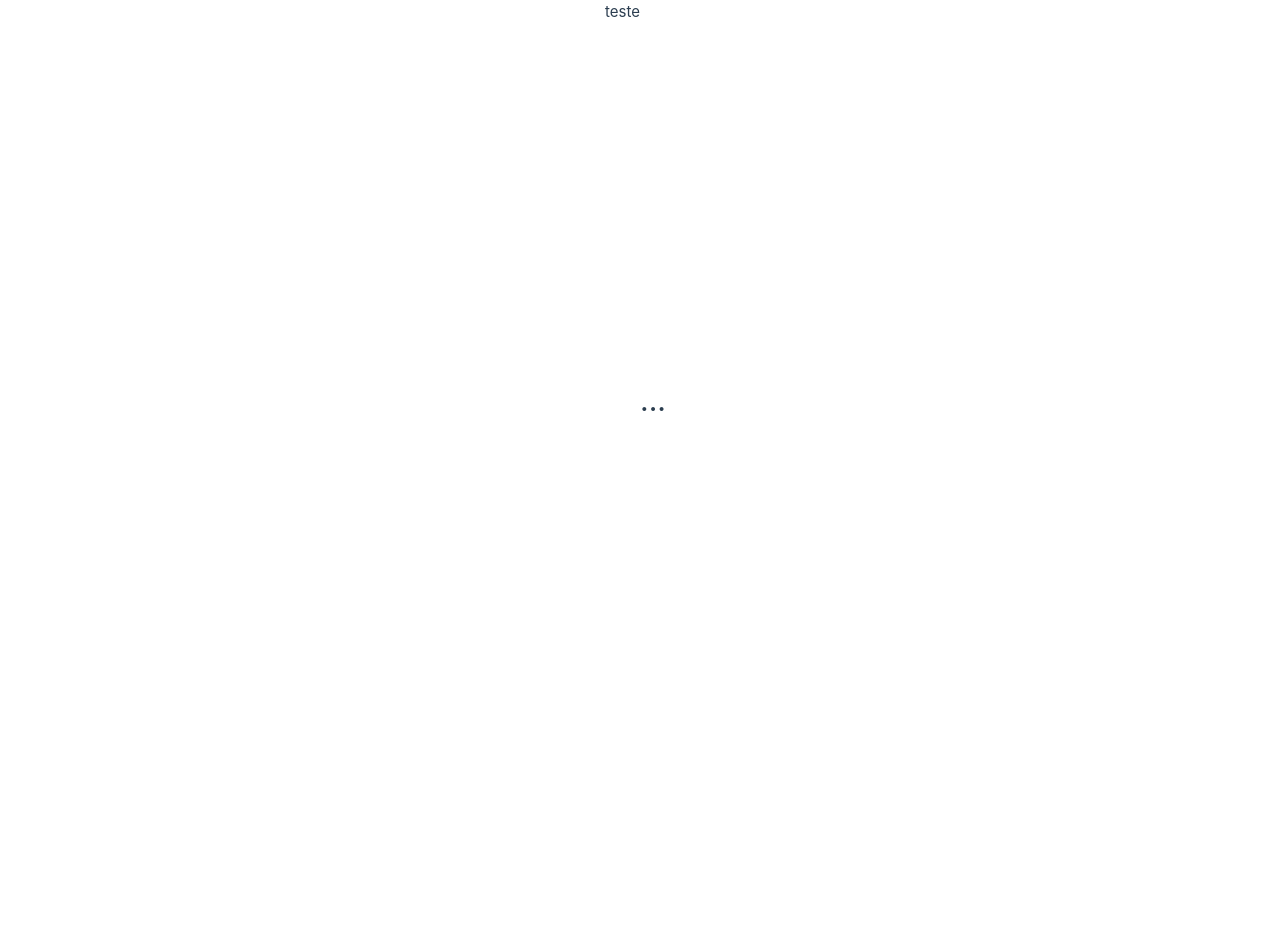
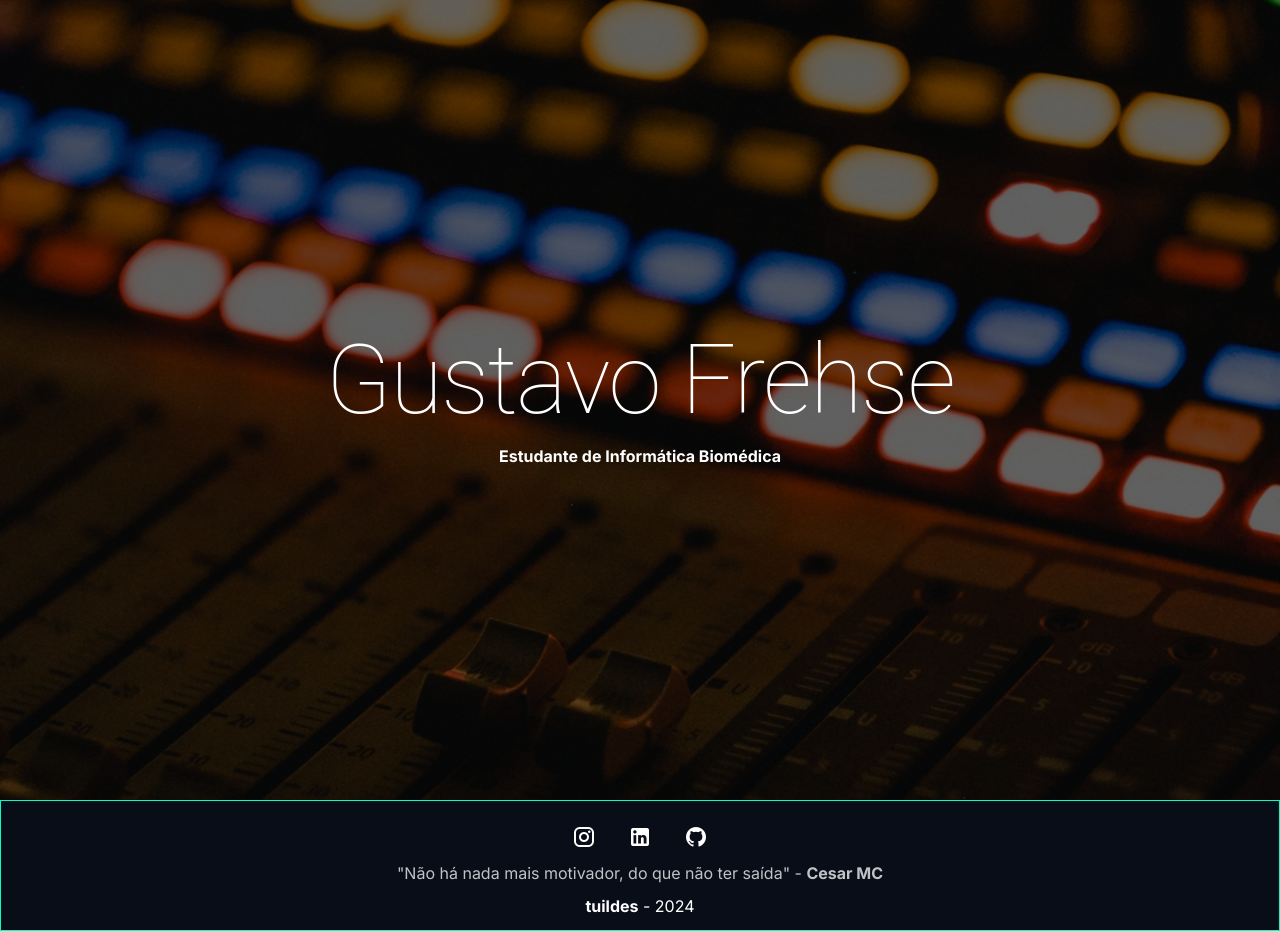
Before and after one commit to tuildes/frehse, a Vue app: page / in a window 1280 px wide. Before the commit the page ends 800 px from the top, so only its background shows below. Built offline with nearby package versions, Linux system fonts and the light colour scheme.

Commit message:
feat: footer e banner semi pronto

```diff
--- a/index.html
+++ b/index.html
@@ -1,10 +1,11 @@
 <!DOCTYPE html>
-<html lang="">
+<html lang="en">
   <head>
     <meta charset="UTF-8">
     <link rel="icon" href="/favicon.ico">
     <meta name="viewport" content="width=device-width, initial-scale=1.0">
-    <title>Vite App</title>
+    <link href="https://cdn.jsdelivr.net/npm/@mdi/font@5.x/css/materialdesignicons.min.css" rel="stylesheet">
+    <title>Gustavo Frehse</title>
   </head>
   <body>
     <div id="app"></div>
--- a/src/App.vue
+++ b/src/App.vue
@@ -1,11 +1,9 @@
 <script setup>
 import { RouterView } from 'vue-router'
+import Footer from '@/components/layout/footer.vue';
 </script>
 
 <template>
-  <header>
-    teste
-  </header>
-
   <RouterView />
+  <Footer />
 </template>
--- a/src/assets/base.css
+++ /dev/null
@@ -1,86 +0,0 @@
-/* color palette from <https://github.com/vuejs/theme> */
-:root {
-  --vt-c-white: #ffffff;
-  --vt-c-white-soft: #f8f8f8;
-  --vt-c-white-mute: #f2f2f2;
-
-  --vt-c-black: #181818;
-  --vt-c-black-soft: #222222;
-  --vt-c-black-mute: #282828;
-
-  --vt-c-indigo: #2c3e50;
-
-  --vt-c-divider-light-1: rgba(60, 60, 60, 0.29);
-  --vt-c-divider-light-2: rgba(60, 60, 60, 0.12);
-  --vt-c-divider-dark-1: rgba(84, 84, 84, 0.65);
-  --vt-c-divider-dark-2: rgba(84, 84, 84, 0.48);
-
-  --vt-c-text-light-1: var(--vt-c-indigo);
-  --vt-c-text-light-2: rgba(60, 60, 60, 0.66);
-  --vt-c-text-dark-1: var(--vt-c-white);
-  --vt-c-text-dark-2: rgba(235, 235, 235, 0.64);
-}
-
-/* semantic color variables for this project */
-:root {
-  --color-background: var(--vt-c-white);
-  --color-background-soft: var(--vt-c-white-soft);
-  --color-background-mute: var(--vt-c-white-mute);
-
-  --color-border: var(--vt-c-divider-light-2);
-  --color-border-hover: var(--vt-c-divider-light-1);
-
-  --color-heading: var(--vt-c-text-light-1);
-  --color-text: var(--vt-c-text-light-1);
-
-  --section-gap: 160px;
-}
-
-@media (prefers-color-scheme: dark) {
-  :root {
-    --color-background: var(--vt-c-black);
-    --color-background-soft: var(--vt-c-black-soft);
-    --color-background-mute: var(--vt-c-black-mute);
-
-    --color-border: var(--vt-c-divider-dark-2);
-    --color-border-hover: var(--vt-c-divider-dark-1);
-
-    --color-heading: var(--vt-c-text-dark-1);
-    --color-text: var(--vt-c-text-dark-2);
-  }
-}
-
-*,
-*::before,
-*::after {
-  box-sizing: border-box;
-  margin: 0;
-  font-weight: normal;
-}
-
-body {
-  min-height: 100vh;
-  color: var(--color-text);
-  background: var(--color-background);
-  transition:
-    color 0.5s,
-    background-color 0.5s;
-  line-height: 1.6;
-  font-family:
-    Inter,
-    -apple-system,
-    BlinkMacSystemFont,
-    'Segoe UI',
-    Roboto,
-    Oxygen,
-    Ubuntu,
-    Cantarell,
-    'Fira Sans',
-    'Droid Sans',
-    'Helvetica Neue',
-    sans-serif;
-  font-size: 15px;
-  text-rendering: optimizeLegibility;
-  -webkit-font-smoothing: antialiased;
-  -moz-osx-font-smoothing: grayscale;
-}
--- a/src/assets/main.css
+++ b/src/assets/main.css
@@ -1,35 +1,18 @@
-@import './base.css';
+@import url('https://fonts.googleapis.com/css2?family=Inter:ital,opsz,wght@0,14..32,100..900;1,14..32,100..900&display=swap');
 
-#app {
-  max-width: 1280px;
-  margin: 0 auto;
-  padding: 2rem;
-  font-weight: normal;
+:root {
+    --color-background: #090d18;
+    --color-primary: #fff;
+    --color-secondary: #00ffc3;
 }
 
-a,
-.green {
-  text-decoration: none;
-  color: hsla(160, 100%, 37%, 1);
-  transition: 0.4s;
-  padding: 3px;
+* {
+    font-family: "Inter", sans-serif;
+    font-optical-sizing: auto;
+    font-style: normal;
 }
 
-@media (hover: hover) {
-  a:hover {
-    background-color: hsla(160, 100%, 37%, 0.2);
-  }
+body {
+    background-color: var(--color-background);
+    color: var(--color-primary);
 }
-
-@media (min-width: 1024px) {
-  body {
-    display: flex;
-    place-items: center;
-  }
-
-  #app {
-    display: grid;
-    grid-template-columns: 1fr 1fr;
-    padding: 0 2rem;
-  }
-}
--- /dev/null
+++ b/src/components/banner.vue
@@ -0,0 +1,26 @@
+<script setup lang="js"></script>
+<template>
+
+    <v-parallax
+        src="src/assets/images/mixer-Saso-Tusar.jpg"
+        height="100vh"
+        class="banner-parallax"
+    >
+        <div class="d-flex flex-column fill-height justify-center align-center text-white">
+            <h1 class="text-h1 font-weight-thin mb-4">
+                Gustavo Frehse
+            </h1>
+            <h4 class="subheading">
+            Estudante de Informática Biomédica
+            </h4>
+        </div>
+    </v-parallax>
+
+</template>
+<style lang="css" scoped>
+
+.banner-parallax :deep(.v-img__img) {
+    filter: brightness(0.40)
+}
+
+</style>
--- /dev/null
+++ b/src/components/layout/footer.vue
@@ -0,0 +1,51 @@
+<script setup lang="js">
+
+const icons = [
+  {
+    icon: 'mdi-instagram',
+    link: ''
+  },
+  {
+    icon: 'mdi-linkedin',
+    link: ''
+  },
+  {
+    icon: 'mdi-github',
+    link: ''
+  }
+]
+
+</script>
+
+<template>
+  <v-footer border class="footer-wrapper py-3 d-flex flex-column text-center">
+    <div class="footer-icons d-flex">
+      <v-btn
+        v-for="icon in icons"
+        :key="icon"
+        :icon="icon.icon"
+        class="footer-icon mx-1"
+        variant="text"
+      />
+    </div>
+    <span class="footer-citation">
+      "Não há nada mais motivador, do que não ter saída" - <strong>Cesar MC</strong>
+    </span>
+    <v-divider class="footer-divider my-1" />
+    <span class="footer-credit">
+      <strong>tuildes</strong> - 2024
+    </span>
+  </v-footer>
+</template>
+
+<style scoped>
+
+  .footer-wrapper {
+      border-color: var(--color-secondary);
+      background-color: var(--color-background);
+      color: var(--color-primary);
+  }
+
+  .footer-citation { opacity: 0.75; }
+
+</style>
--- a/src/main.js
+++ b/src/main.js
@@ -3,9 +3,28 @@ import './assets/main.css'
 import { createApp } from 'vue'
 import App from './App.vue'
 import router from './router'
+import { aliases, mdi } from 'vuetify/iconsets/mdi'
 
+// Vuetify
+import 'vuetify/styles'
+import { createVuetify } from 'vuetify'
+import * as components from 'vuetify/components'
+import * as directives from 'vuetify/directives'
+
+const vuetify = createVuetify({
+  components,
+  directives,
+  icons: {
+    defaultSet: 'mdi',
+    aliases,
+    sets: {
+      mdi,
+    },
+  },
+})
 const app = createApp(App)
 
 app.use(router)
+app.use(vuetify)
 
 app.mount('#app')
--- a/src/router/index.js
+++ b/src/router/index.js
@@ -1,5 +1,4 @@
 import { createRouter, createWebHistory } from 'vue-router'
-import HomeView from '../views/HomeView.vue'
 
 const router = createRouter({
   history: createWebHistory(import.meta.env.BASE_URL),
@@ -7,7 +6,7 @@ const router = createRouter({
     {
       path: '/',
       name: 'home',
-      component: HomeView,
+      component: () => import('../views/HomeView.vue'),
     },
   ],
 })
--- a/src/views/HomeView.vue
+++ b/src/views/HomeView.vue
@@ -1,15 +1,15 @@
+<script setup lang="js">
+import Banner from '@/components/banner.vue';
+</script>
+
 <template>
-  <div class="about">
-    <h1>...</h1>
-  </div>
+  <main>
+    <Banner />
+  </main>
 </template>
 
-<style>
-@media (min-width: 1024px) {
-  .about {
+<style scoped>
+  main{
     min-height: 100vh;
-    display: flex;
-    align-items: center;
   }
-}
 </style>
```
Also changed, not shown: package.json (+8 -3 lines), src/assets/images/mixer-Saso-Tusar.jpg (added), 1 other file (tests, documents, lock files or other folders).
